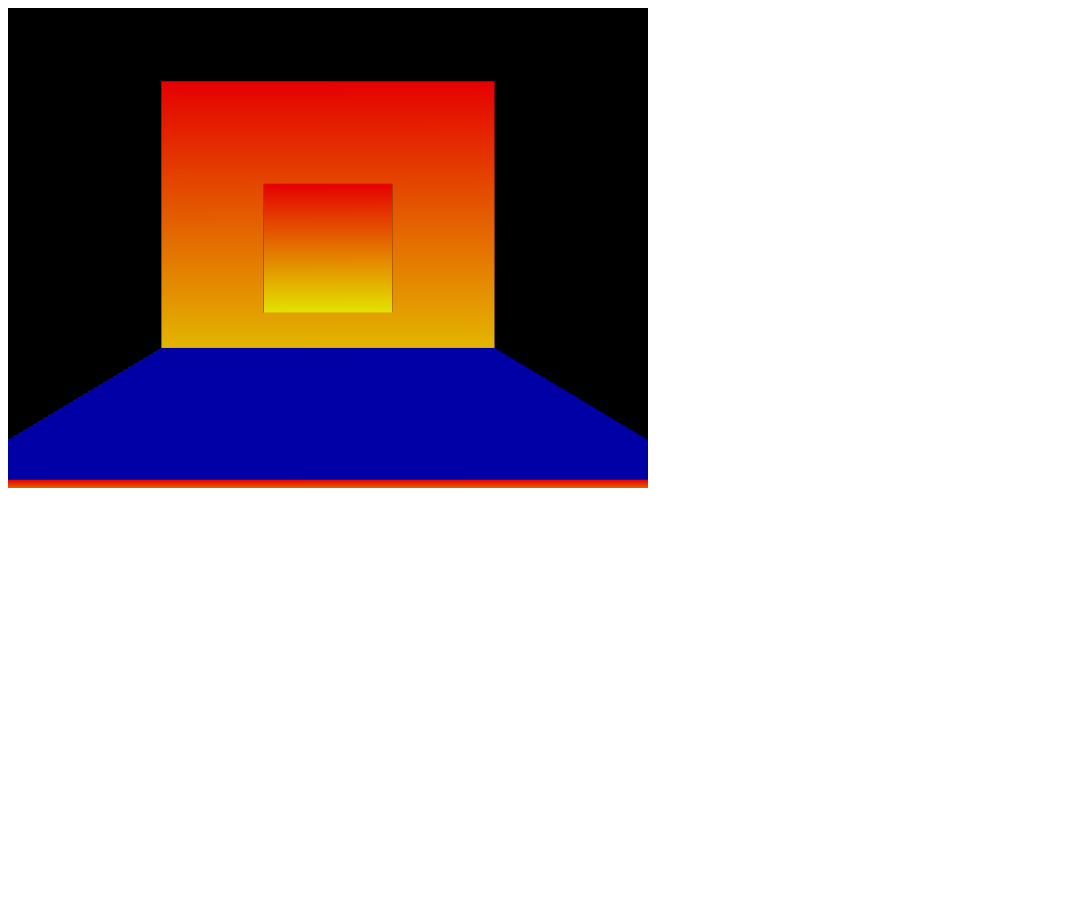
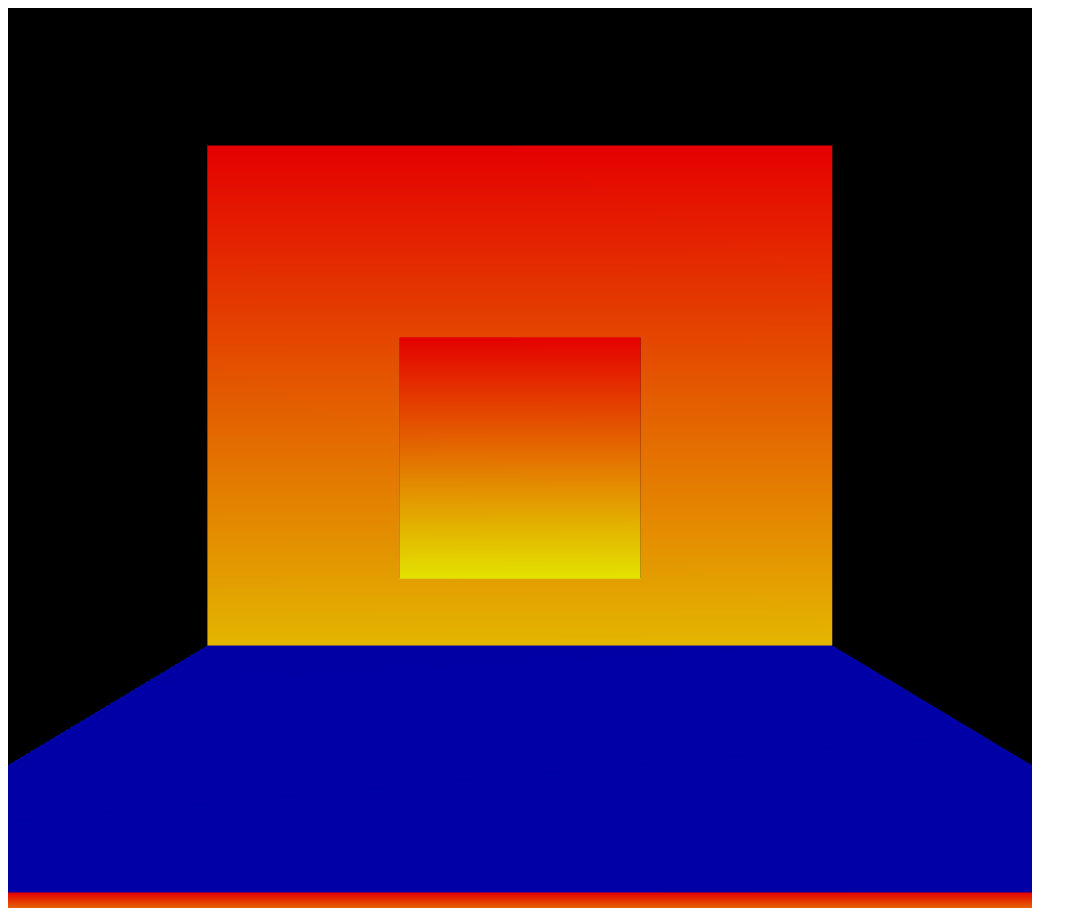
Before and after one commit to thomasii/GPT-GL, a website built with Parcel: page index.html in a window 1280 px wide. Shown: the whole page, without its empty margins (0-1087 px from the left). Before the commit the page ends 800 px from the top, so only its background shows below. Built offline with nearby package versions, Linux system fonts and the light colour scheme; animation ran at ten frames a second.

```diff
--- a/index.html
+++ b/index.html
@@ -5,7 +5,7 @@
     <title>WebGL Sandbox</title>
   </head>
   <body>
-    <canvas id="canvas" width="640" height="480"></canvas>
+    <canvas id="canvas" width="1024" height="900"></canvas>
     <script type="module" src="./main.js"></script>
   </body>
 </html>
```
